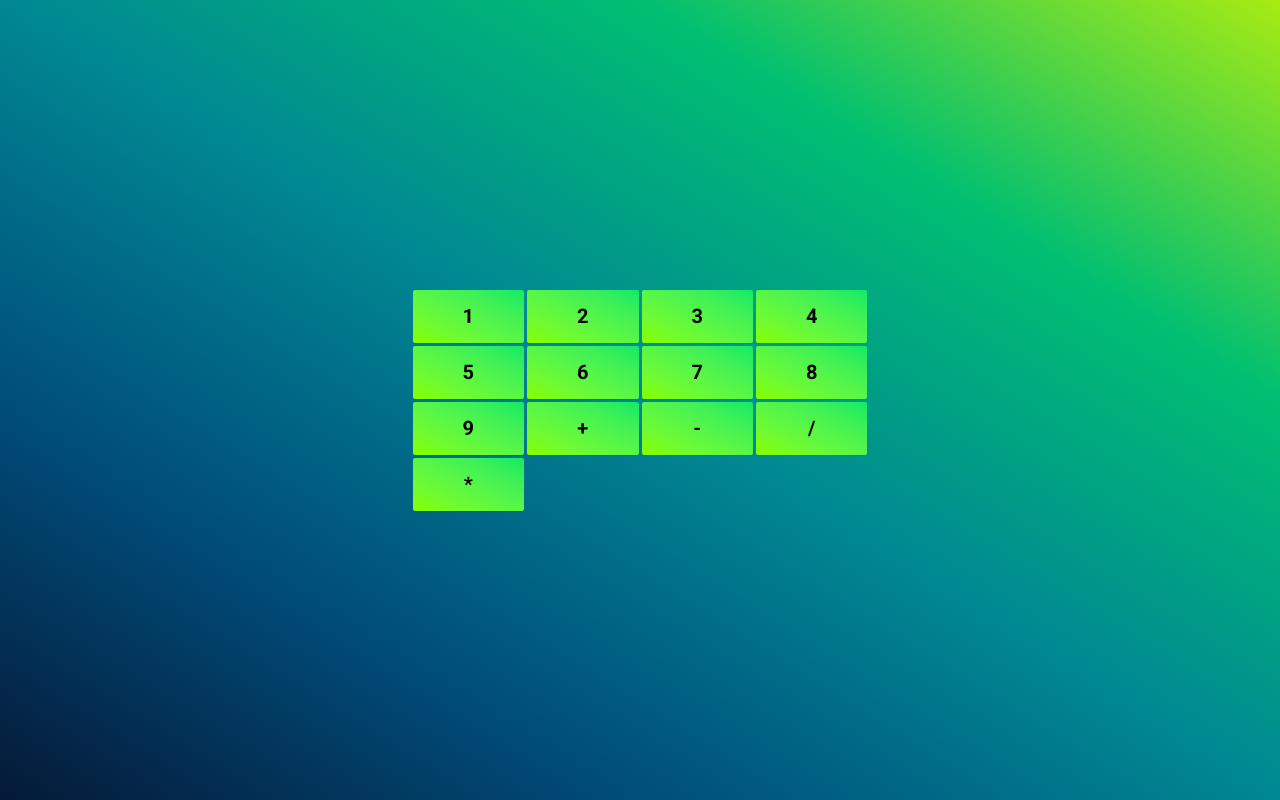
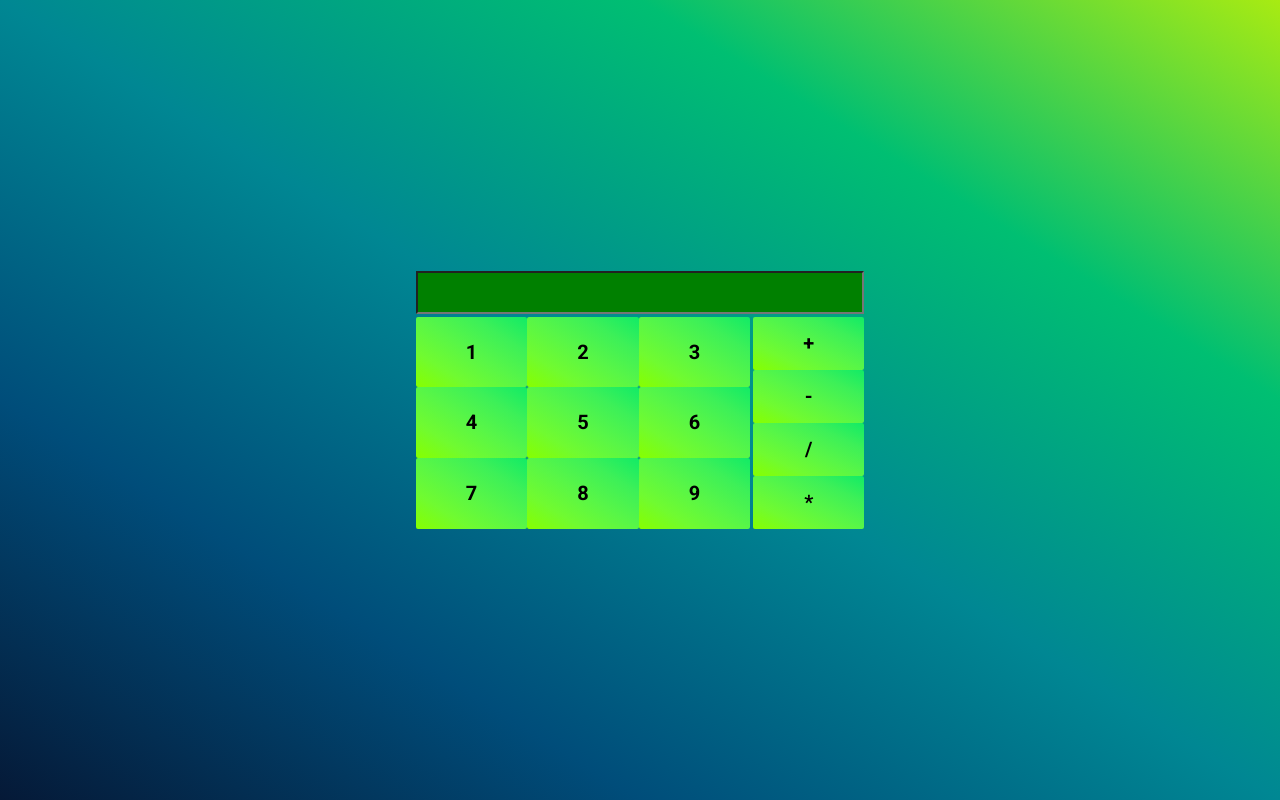
Before and after one commit to KrystianZybura/custom-calculator, a React (Vite) app: page / in a window 1280 px wide. Built offline with nearby package versions, Linux system fonts and the light colour scheme.

Commit message:
initial design updated

```diff
--- a/src/App/index.jsx
+++ b/src/App/index.jsx
@@ -1,8 +1,10 @@
-import { Button, Container } from "./styled";
+import { Button, Container, Numbers, Toolbar, Value } from "./styled";
 
 function App() {
   return (
     <Container>
+      <Value></Value>
+      <Numbers>
         <Button>1</Button>
         <Button>2</Button>
         <Button>3</Button>
@@ -12,10 +14,13 @@ function App() {
         <Button>7</Button>
         <Button>8</Button>
         <Button>9</Button>
+      </Numbers>
+      <Toolbar>
         <Button>+</Button>
         <Button>-</Button>
         <Button>/</Button>
         <Button>*</Button>
+      </Toolbar>
     </Container>
   );
 }
--- a/src/App/styled.js
+++ b/src/App/styled.js
@@ -2,7 +2,10 @@ import styled from "styled-components";
 
 export const Container = styled.div`
   display: grid;
-  grid-template-columns: repeat(4, 1fr);
+  grid-template-columns: repeat(2, 1fr);
+  grid-template-areas:
+    "value value value value"
+    "numbers numbers numbers toolbar";
   grid-gap: 3px;
 `;
 
@@ -32,3 +35,21 @@ export const Button = styled.button`
     );
   }
 `;
+
+export const Toolbar = styled.div`
+  display: grid;
+  grid-area: toolbar;
+`;
+
+export const Numbers = styled.div`
+  display: grid;
+  grid-template-columns: repeat(3, 1fr);
+  grid-area: numbers;
+`;
+
+export const Value = styled.input`
+  grid-area: value;
+  background: green;
+  color: white;
+  padding: 10px;
+`;
```
Lines whose indentation alone changed are shown as unchanged.
